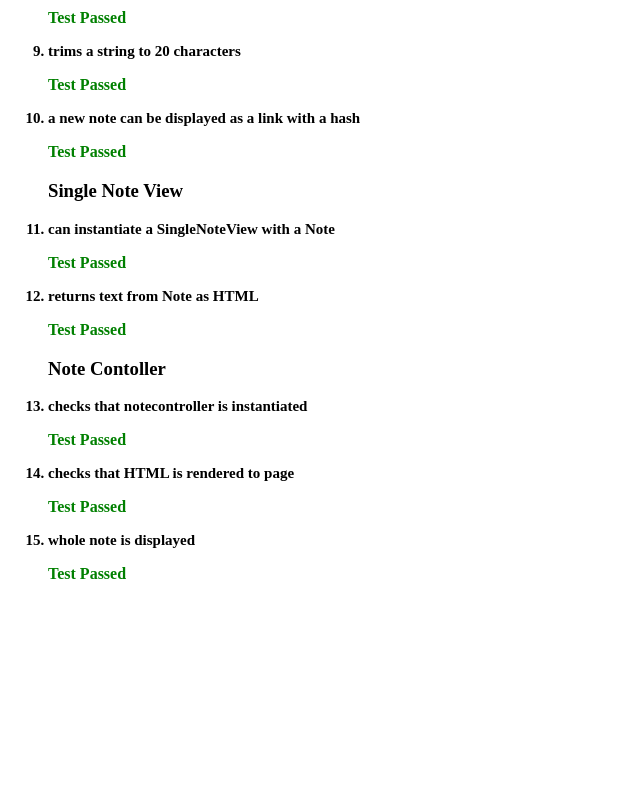
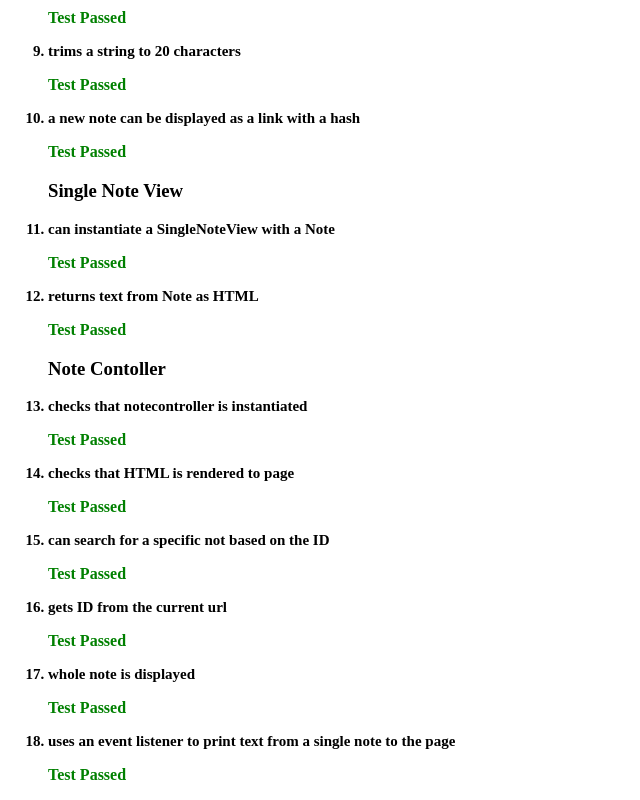
Before and after one commit to tmerrr/note-challenge, a plain HTML site: page SpecRunner.html in a window 1280 px wide. Shown: the part 700-1500 px from the top of the page, without its empty margins (0-640 px from the left). Before the commit the page ends 1299 px from the top, so only its background shows below. Drawn offline with Linux system fonts and the light colour scheme.

Commit message:
added an event listener to the NoteController which creates a Single Note View

```diff
--- a/spec/note-controller-test.js
+++ b/spec/note-controller-test.js
@@ -10,6 +10,10 @@ DoubleNoteListView.prototype.noteListModelToHTML = function () {
 function DoubleNoteList (noteclass) { }
 
 function DoubleNote () { }
+
+function changeUrlHashTo (number) {
+  window.location.hash = `#${number.toString()}`
+}
 
 // TESTS
 
@@ -25,13 +29,36 @@ describe ('Note Contoller', function () {
     return expect(elem.innerHTML).toEqual('<ul><li><div>test note</div></li></ul>')
   });
 
+  it('can search for a specific not based on the ID', function () {
+    var noteListController = new NoteController();
+    noteListController.createNote('hello')
+    noteListController.createNote('hello world')
+    noteListController.createNote('hi')
+    var note = noteListController.getNote(2)
+    return expect(note.returnText()).toEqual('hello world')
+  })
+
+  it('gets ID from the current url', function () {
+    changeUrlHashTo(2)
+    var noteListController = new NoteController();
+    return expect(noteListController.getIdFromHash()).toEqual(2)
+  })
+
   it('whole note is displayed', function() {
     var noteListController = new NoteController();
-    noteListController.createNote('the quick brown fox jumped over the lazy dog')
-    noteListController.renderHTML();
-    noteListController.openNote();
-    singleNote = document.getElementById('single-note')
-    return expect(singleNote.innerHTML).toEqual('<div>the quick brown fox jumped over the lazy dog</div>');
+    var singleNote = document.getElementById('single-note')
+    note = new Note ('the quick brown fox jumped over the lazy dog')
+    noteListController.createSingleNoteView(note);
+    return expect(singleNote.innerText).toEqual('the quick brown fox jumped over the lazy dog');
   });
 
+  it('uses an event listener to print text from a single note to the page', function () {
+    var singleNote = document.getElementById('single-note')
+    var noteListController = new NoteController();
+    changeUrlHashTo(1)
+    noteListController.createNote('the quick brown dog jumped over the lazy fox')
+    noteListController.openNote()
+    console.log(noteListController.getNote(noteListController.getIdFromHash))
+    return expect(singleNote.innerText).toEqual('the quick brown dog jumped over the lazy fox')
+  })
 })
--- a/src/note-controller.js
+++ b/src/note-controller.js
@@ -14,15 +14,26 @@
       elem.innerHTML = this.noteListView.noteListModelToHTML()
     },
 
-    openNote: function () {
-      var singleNote = document.getElementById('single-note')
-      singleNote.innerHTML = '<div>the quick brown fox jumped over the lazy dog</div>'
+    createSingleNoteView: function (note) {
+      var singleNoteDiv = document.getElementById('single-note')
+      var noteId = this.getIdFromHash();
+      var singleNote = note || this.getNote (noteId)
+      singleNote = new SingleNoteView(singleNote)
+      singleNoteDiv.innerHTML = singleNote.noteTextToHTML();
     },
 
-    getNoteIdFromHash: function (url) {
-      return url.split('#')[1]
-    }
+    getNote: function (id) {
+      return this.noteListView.noteListModel.notes[id - 1]
+    },
 
+    getIdFromHash: function () {
+      return Number(window.location.href.split('#')[1])
+    },
+
+  }
+
+  NoteController.prototype.openNote = function () {
+    window.addEventListener("hashchange", this.createSingleNoteView())
   }
 
   exports.NoteController = NoteController;
--- a/src/note-list-view.js
+++ b/src/note-list-view.js
@@ -1,6 +1,6 @@
 (function(exports) {
 
-  function NoteListView(notelist){
+  function NoteListView(notelist = new NoteList){
     this.noteListModel = notelist
   }
 
```
Also changed, not shown: index.html (+11 -16 lines).
